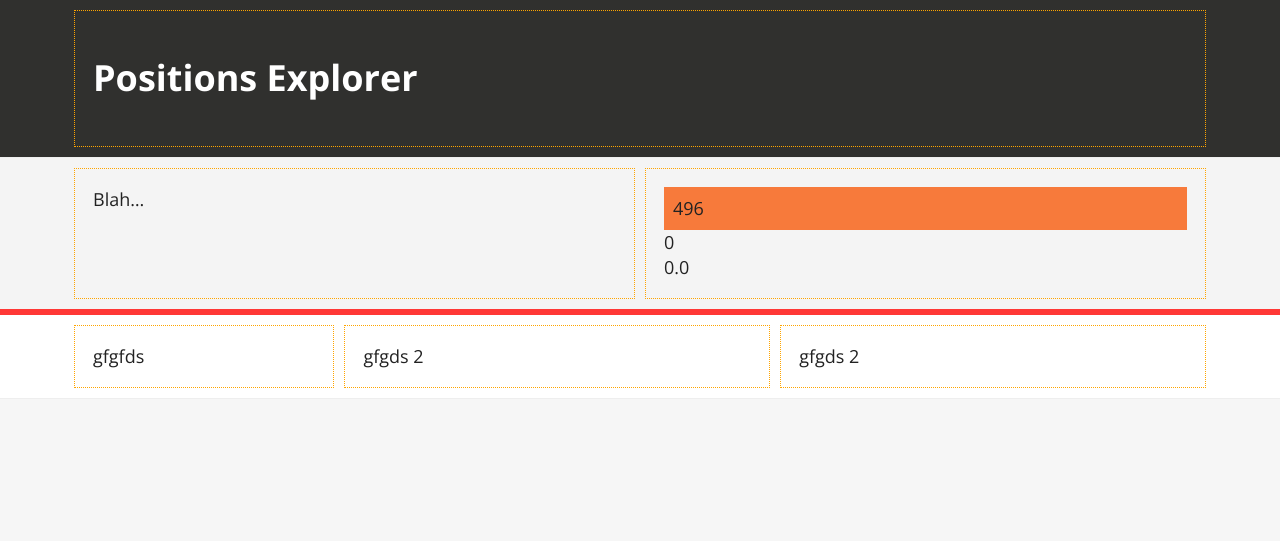
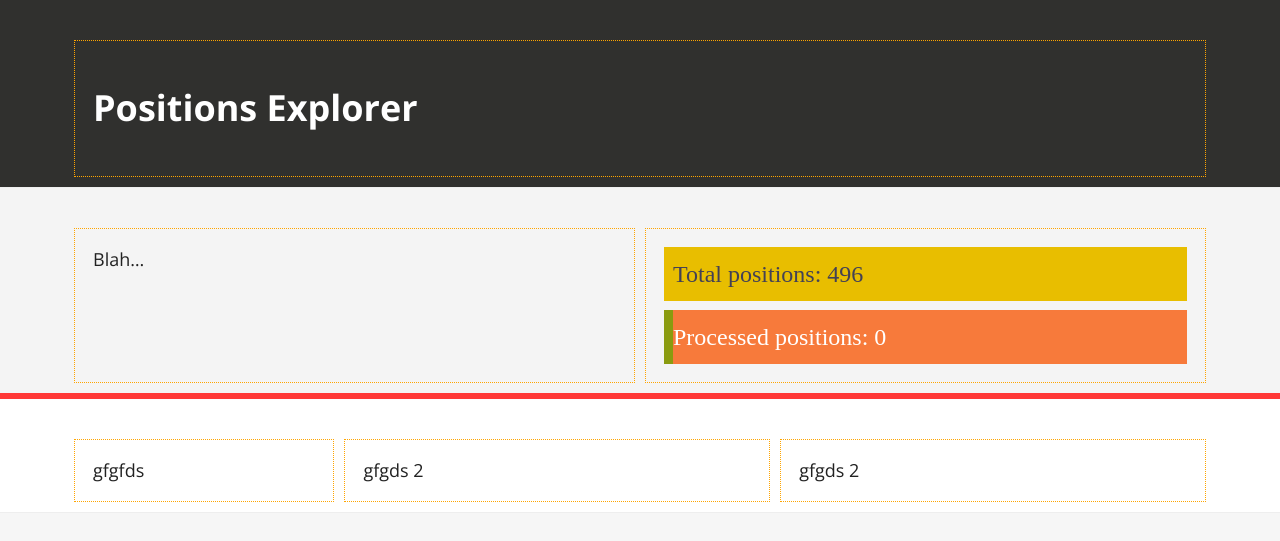
Before and after one commit to Contexte/eu-hackathon, a Django app: page / in a window 1280 px wide. Shown: the top 541 px of the page. Run offline with Django 3.2, Linux system fonts and the light colour scheme; data comes from the database, SQL or seed files in the repository; some libraries are stand-ins or nearby versions.

Commit message:
Stats sur accueil

```diff
--- a/positions_explorer/positions/static/css/main.css
+++ b/positions_explorer/positions/static/css/main.css
@@ -115,6 +115,7 @@ body {
 
 .slice-main {
   margin: 0 auto;
+  padding-top: 30px;
   max-width: 64em;
 }
 
@@ -149,11 +150,18 @@ body {
   width: 20%;
 }
 
-.element-big {
+.element-l {
   font-family: AdelleBasic-Bold;
   font-size: 32px;
   color: #434155;
-  line-height: 42px;
+  line-height: 1.5;
+}
+
+.element-m {
+  font-family: AdelleBasic-Bold;
+  font-size: 24px;
+  color: #434155;
+  line-height: 1.5;
 }
 
 
@@ -191,13 +199,35 @@ body {
 }
 
 
-.total_positions {
-  background: #F77A3B;
-  padding: .5em;
-}
 
 img {
   max-width: 100%;
+}
+
+.total_positions {
+  background: #E8BE00;
+  margin-bottom: .5em;
+  padding: .5em;
+}
+.total_processed_positions {
+  color: #fff;
+  background-color: #F77A3B;
+  padding: .5em;
+  position: relative;
+  z-index: 5;
+}
+.total_processed_positions .element-m {
+  color: #fff;
+  -webkit-font-smoothing: antialiased;
+}
+.processed_percentage {
+  background-color: #8A9B0F;
+  height: 100%;
+  min-width: .5em;
+  position: absolute;
+  z-index: -1;
+  top: 0;
+  left: 0;
 }
 
 /* ==========================================================================
--- a/positions_explorer/positions/templates/positions/axis_detail.html
+++ b/positions_explorer/positions/templates/positions/axis_detail.html
@@ -8,7 +8,7 @@
 
       <div class="col col-33">
 
-        <div class="element-big">Axis: nom de l'axe</div>
+        <div class="element-l">Axis: nom de l'axe</div>
 
       </div>
 
@@ -34,7 +34,7 @@
 
       <div class="col">
 
-        <div class="element-big">Values:</div>
+        <div class="element-l">Values:</div>
 
         <form action="{{ axis.get_absolute_url }}" method="post">
           {% csrf_token %}
--- a/positions_explorer/positions/templates/positions/home.html
+++ b/positions_explorer/positions/templates/positions/home.html
@@ -7,11 +7,15 @@
       <div class="col">Blah…</div>
       <div class="col">
 
-        <div class="total_positions">{{ total_positions }}</div>
+        <div class="total_positions"><div class="element-m">Total positions: {{ total_positions }}</div></div>
 
-        <div class="total_processed_positions">{{ total_processed_positions }}</div>
+        <div class="total_processed_positions">
 
-        <div class="processed_percentage">{{ processed_percentage }}</div>
+          <div class="processed_percentage" style="width:{{ processed_percentage }}%;"></div>
+
+          <div class="element-m">Processed positions: {{ total_processed_positions }}</div>
+
+        </div>
 
       </div>
     </div>
```
